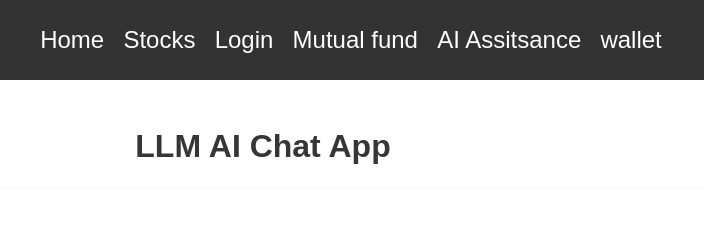
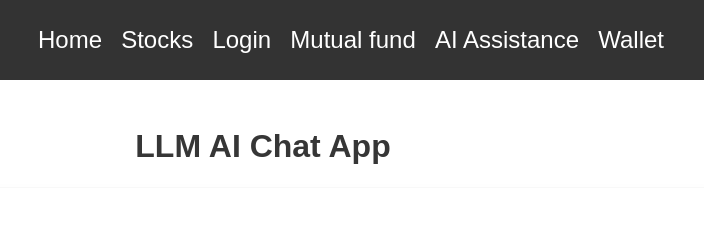
Before and after one commit to rishabharaj/tokenized-stock-saarthi-, a website: page AI.html in a window 1280 px wide. Shown: the top 238 px of the page, 377-1081 px from the left. Drawn offline with nearby package versions, Linux system fonts and the light colour scheme.

Commit message:
Update AI.html

```diff
--- a/AI.html
+++ b/AI.html
@@ -14,16 +14,17 @@
 <header class="navbar">
   <div class="logo">STOCK SAARTHI</div>
   <ul>
-      <li><a href="#">Home</a></li>
+    <li><a href="index.html">Home</a></li>
     <li><a href="#">Stocks</a></li>
     <li><a href="login.html">Login</a></li>
     <li><a href="#mutual-funds-section">Mutual fund</a></li>
-      <li><a href="AI.html">AI Assitsance</a></li>
-      <li><a href="profile.html">wallet</a></li>
+    <li><a href="AI.html">AI Assistance</a></li>
+    <li><a href="profile.html">Wallet</a></li>
   </ul>
   <!-- Theme Toggle Button -->
   <button id="theme-toggle">🌙 Dark Mode</button>
 </header>
+
   <div id="app">
     <section class="section">
       <div class="container">
```
Lines whose indentation alone changed are shown as unchanged.
